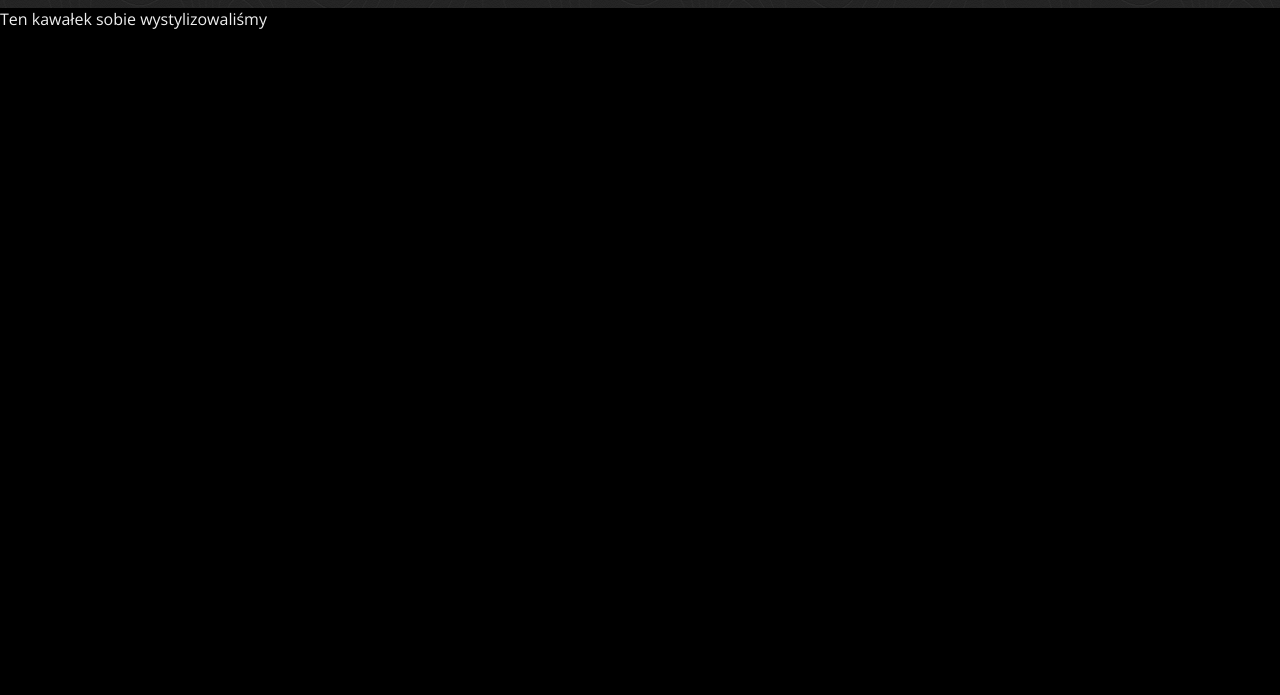
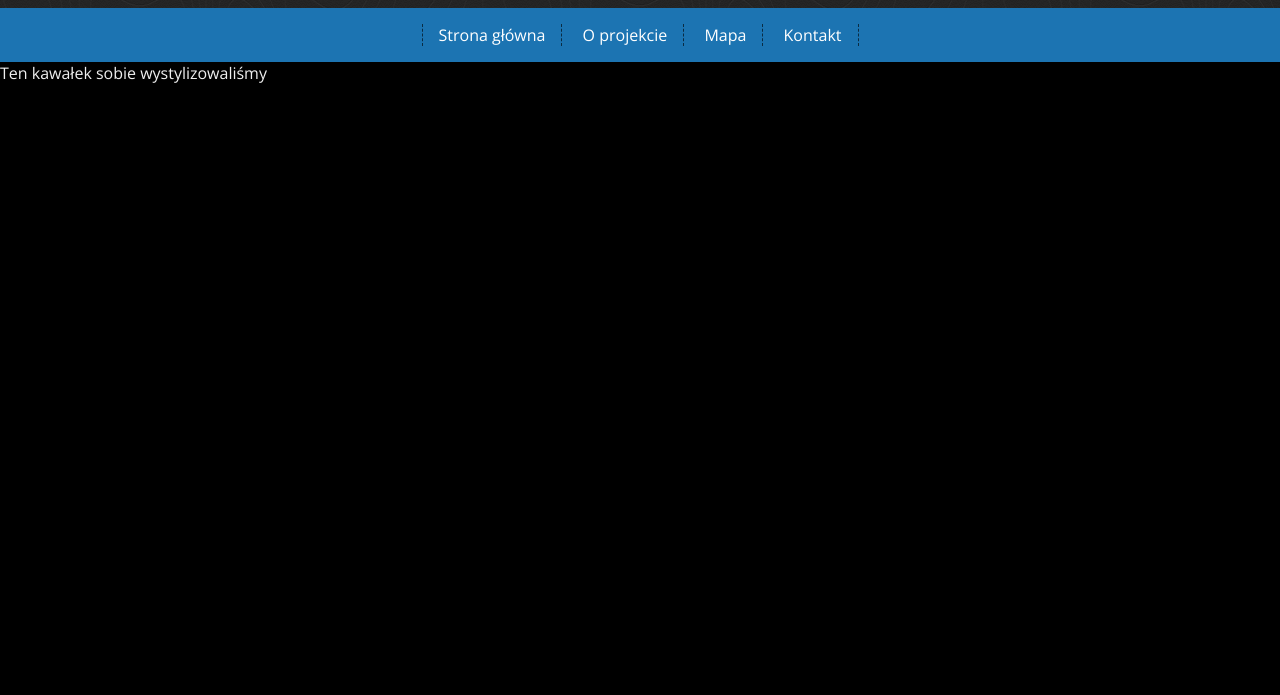
Before and after one commit to systemBDN/KOM.github.io, a plain HTML site: page index.html in a window 1280 px wide. Shown: the part 105-800 px from the top of the page. Drawn offline with nearby package versions, Linux system fonts and the light colour scheme.

Commit message:
zmiany w pasku menu

```diff
--- a/index.html
+++ b/index.html
@@ -20,6 +20,18 @@
 		</div>
 	</header>
 
+	<nav>
+		<ul class="menu">
+			<li><a href="#">Strona główna</a></li>
+			<li><a href="#">O projekcie</a></li>
+			<li><a href="#">Mapa</a></li>
+			<li><a href="#">Kontakt</a></li>
+		</ul>
+	</nav>
+
+
+
+
 	Ten kawałek sobie wystylizowaliśmy
 </body>
 </html>
--- a/main.css
+++ b/main.css
@@ -20,3 +20,31 @@ h1.logo{
 #logotyp{
 	background-image: url("/img/cartographer/cartographer.png");
 }
+nav{
+	background-color: #1c74b2;
+	text-align: center;
+}
+.menu{
+	list-style-type: none;
+	margin:0px;
+	padding: 1rem;
+	font-size: 1rem;
+	min-height: 1rem;
+	max-height: 200%;
+}
+.menu >li{
+	display: inline-block;
+	padding-left: 1rem;
+	padding-right: 1rem;
+	border-right: 1px dashed #0a2b42;
+}
+.menu > li:first-child{
+	border-left: 1px dashed #0a2b42;
+}
+.menu a{
+	color: #fff;
+	text-decoration:none;
+}
+.menu a:hover{
+	color:#0a2b42;
+}
```
